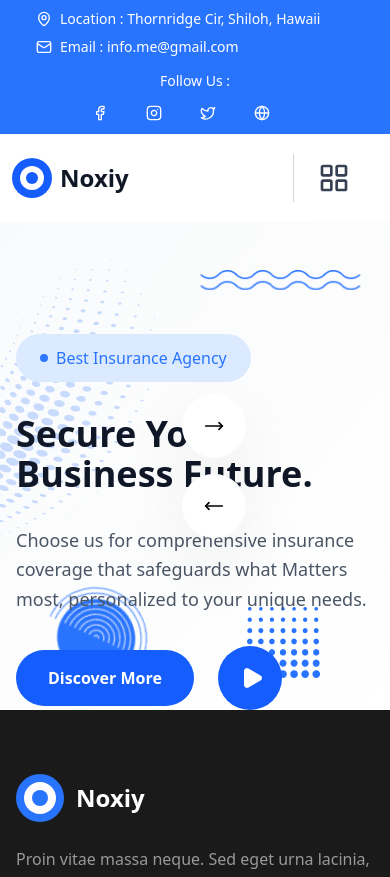
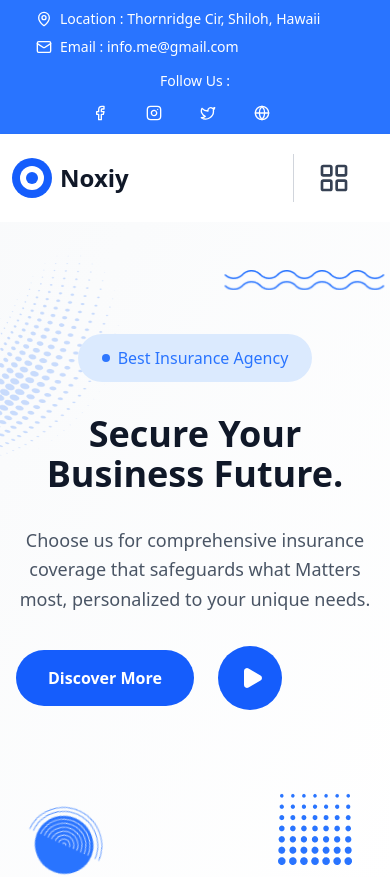
Before and after one commit to inferoinfotech/GP_Finance, a Next.js app: page / in a window 390 px wide. Shown: the top 877 px of the page. Built offline with nearby package versions, Linux system fonts and the light colour scheme.

Commit message:
Refactor HomeBanner component: update layout for responsiveness, enhance animation effects, and improve swiper integration

```diff
--- a/src/components/home/HomeBanner.jsx
+++ b/src/components/home/HomeBanner.jsx
@@ -55,17 +55,16 @@ const HomeBanner = () => {
       {/* Decorative Background Elements */}
       <div className="absolute inset-0 pointer-events-none">
         {/* Top Left Dots */}
-        <div className="absolute top-0 left-0 w-48 h-52">
+        <div className="absolute top-0 left-0 md:w-48 md:h-52 w-32 h-36">
           <img
             src="../images/banners-3.png"
             alt="Floating"
             className="object-contain animate-upDown"
           />
-
         </div>
 
         {/* Top Right Waves */}
-        <div className="absolute top-12 right-12 w-40 h-8">
+        <div className="absolute md:top-12 md:right-12 top-12 right-6 w-40 h-8">
           <img
             src="../images/banner-3.png"
             alt="Decorative Wave"
@@ -77,21 +76,21 @@ const HomeBanner = () => {
         <img
           src="../images/banner-2.png"
           alt="Decorative Bounce"
-          className="absolute bottom-2 left-8 w-32 h-32  rounded-full animate-[spin_3s_linear_infinite]"
+          className="absolute md:bottom-8 md:left-8 bottom-1 left-4 lg:bottom-0 lg:left-4 xl:bottom-8 xl:left-8 md:w-32 md:h-32 w-24 h-24  rounded-full animate-[spin_3s_linear_infinite]"
           style={{ animationDuration: "3s" }}
         />
 
         {/* Bottom Right Dots Grid */}
-        <div className="absolute bottom-8 right-8 w-28 h-24">
+        <div className="absolute bottom-8 md:right-8 right-0 w-28 h-24">
           <img
             src="../images/banners-2.png"
             alt=""
-            className=" object-contain animate-upDown"
+            className=" object-contain animate-upDown z-20"
           />
         </div>
       </div>
 
-      <div className=" mx-auto max-w-container px-4 relative z-10">
+      <div className=" mx-auto max-w-[1320px] px-4 relative z-10 min-h-[80vh]">
 
         <Swiper
           modules={[Navigation, Pagination, Autoplay, EffectFade]}
@@ -121,7 +120,7 @@ const HomeBanner = () => {
               <div className="h-fit flex items-center">
                 <div className="grid grid-cols-1 lg:grid-cols-2 gap-12 items-center w-full pt-28">
                   {/* Left Content */}
-                    <div className="space-y-8 order-2 lg:order-1">
+                  <div className="space-y-8 order-2 lg:order-1 max-w-4xl mx-auto items-center text-center lg:items-start lg:text-left">
                     {/* Badge with Animation */}
                     <div className="inline-flex items-center animate-fade-in-up" style={{ animationDelay: "0.2s" }}>
                       <span className="bg-blue-100 text-[#2974FF] px-6 py-3 rounded-full text-[16px] font-medium flex items-center gap-2">
@@ -147,7 +146,7 @@ const HomeBanner = () => {
                     </p>
 
                     {/* Buttons with Animation */}
-                      <div className="flex items-center gap-6 animate-fade-in-up" style={{ animationDelay: "0.8s" }}>
+                    <div className="flex items-center md:justify-center lg:justify-start gap-6 animate-fade-in-up" style={{ animationDelay: "0.8s" }}>
                       <button className="bg-blue-600 hover:bg-blue-700 text-white px-8 py-4 rounded-full font-semibold transition-all duration-300 transform hover:scale-105 hover:shadow-lg">
                         {slide.buttonText}
                       </button>
@@ -156,6 +155,7 @@ const HomeBanner = () => {
                       </button>
                     </div>
                   </div>
+
 
                   {/* Right Image */}
                   <div className="relative order-1 lg:order-2 hidden lg:block mx-auto">
@@ -175,7 +175,8 @@ const HomeBanner = () => {
 
         {/* Custom Navigation Buttons */}
       </div>
-      <div className="absolute right-36 top-1/2 transform -translate-y-1/2 z-20 flex flex-col gap-4">
+      <div className="hidden xl:block">
+        <div className="absolute xl:right-[10%] top-1/2 right-[2%] transform -translate-y-1/2 z-20 flex flex-col gap-4 ">
           <button className="hero-button-prev w-16 h-16 bg-white backdrop-blur-sm shadow-[0px_30px_70px_rgba(0,0,0,0.08)] rounded-full flex items-center justify-center hover:bg-[#2974FF] hover:scale-110 transition-all duration-300 group">
             <MoveRight className="w-5 h-5 text-black group-hover:text-white  transition-colors" />
           </button>
@@ -183,6 +184,8 @@ const HomeBanner = () => {
             <MoveLeft className="w-5 h-5 text-black group-hover:text-white  transition-colors" />
           </button>
         </div>
+      </div>
+
 
       {/* Custom Styles */}
       <style jsx global>{`
```
Lines whose indentation alone changed are shown as unchanged.
